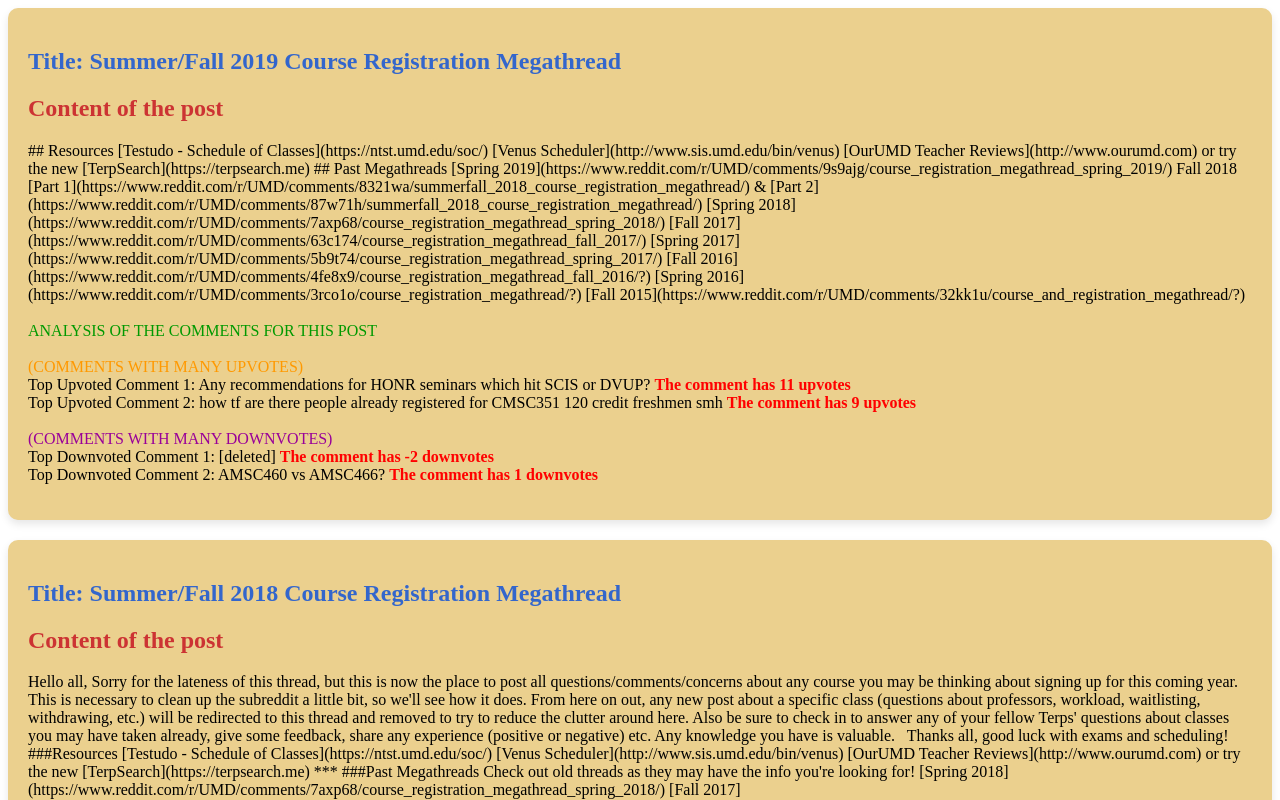
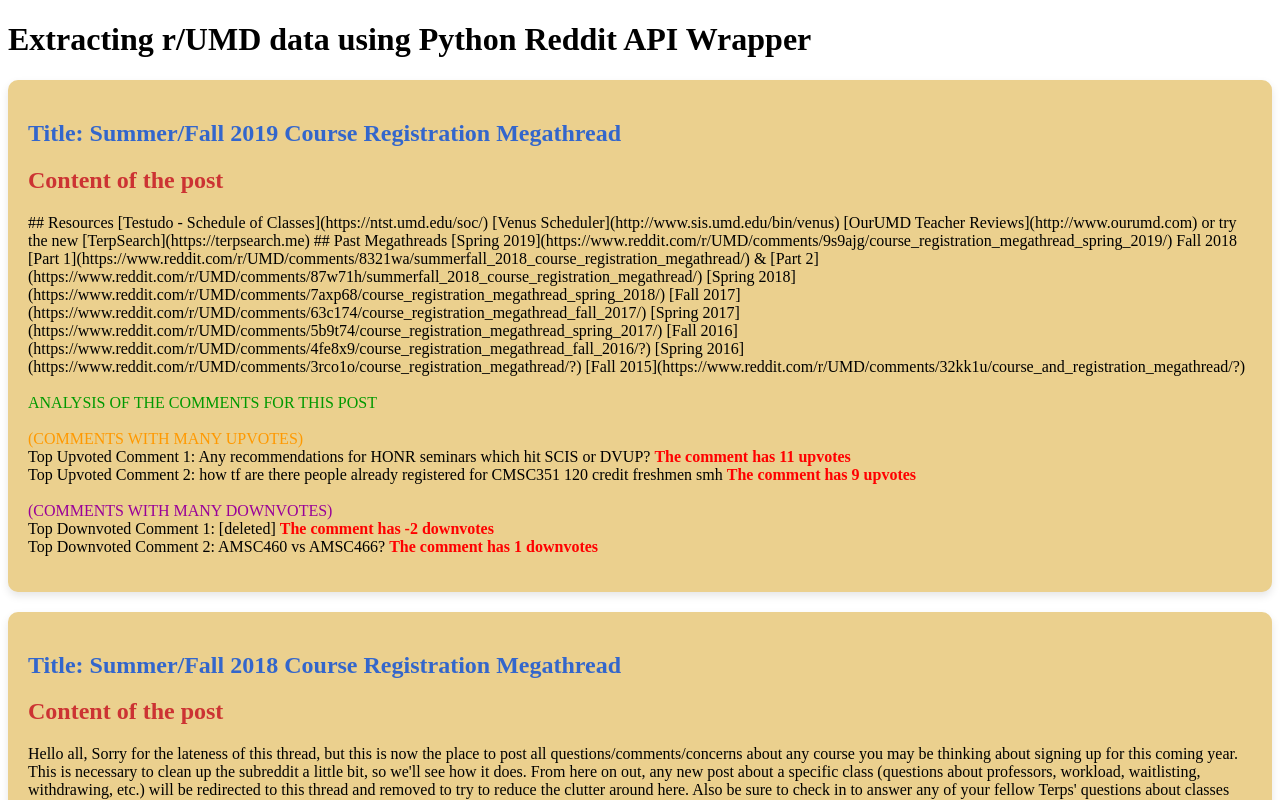
Before and after one commit to shashanksp04/To-Heed-Or-Not-To-Heed, a plain HTML site: page index.html in a window 1280 px wide. Shown: the top 800 px of the page. Drawn offline with Linux system fonts and the light colour scheme.

Commit message:
Update index.html

```diff
--- a/index.html
+++ b/index.html
@@ -7,6 +7,7 @@
     <title>Document</title>
 </head>
 <body>
+    <h1>Extracting r/UMD data using Python Reddit API Wrapper</h1>
     <section><p>
         <h2 id=Title>Title: Summer/Fall 2019 Course Registration Megathread</h2>
         <h2 id=Text>Content of the post</h2> ## Resources
```
